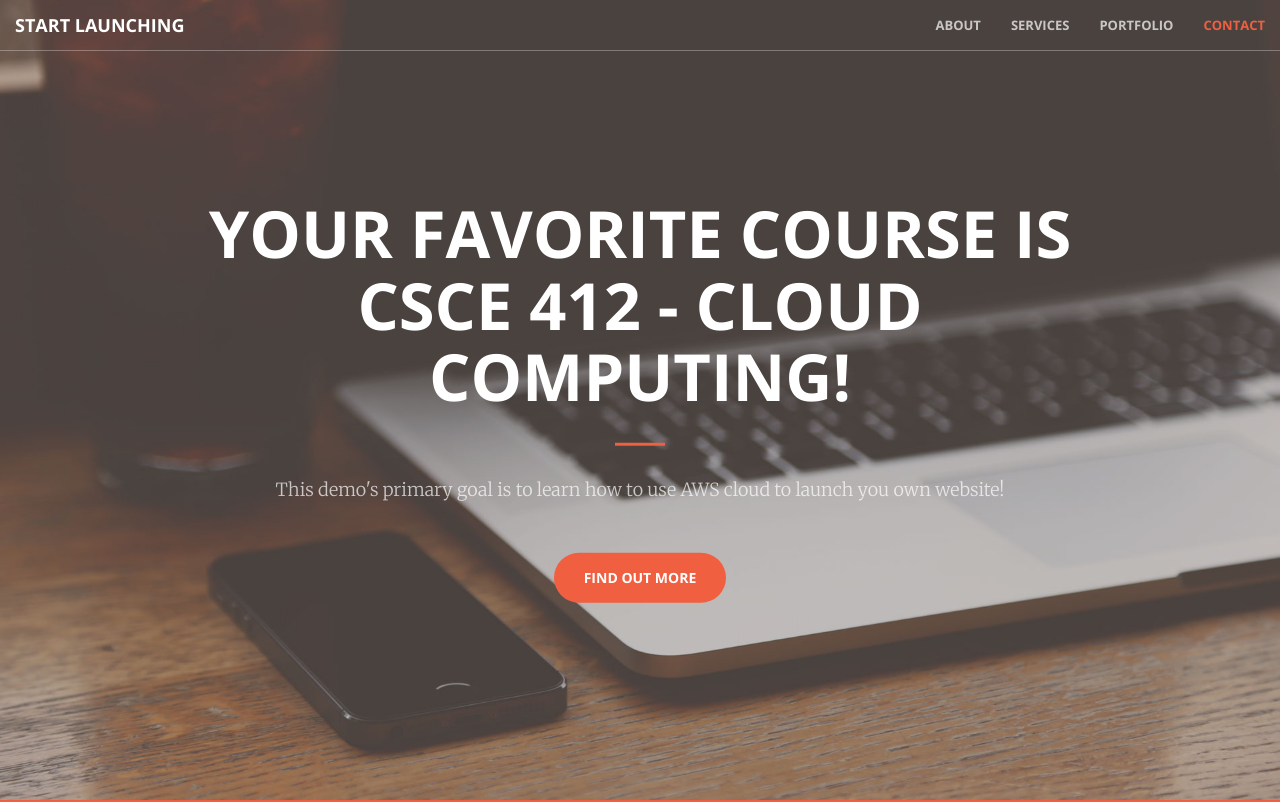
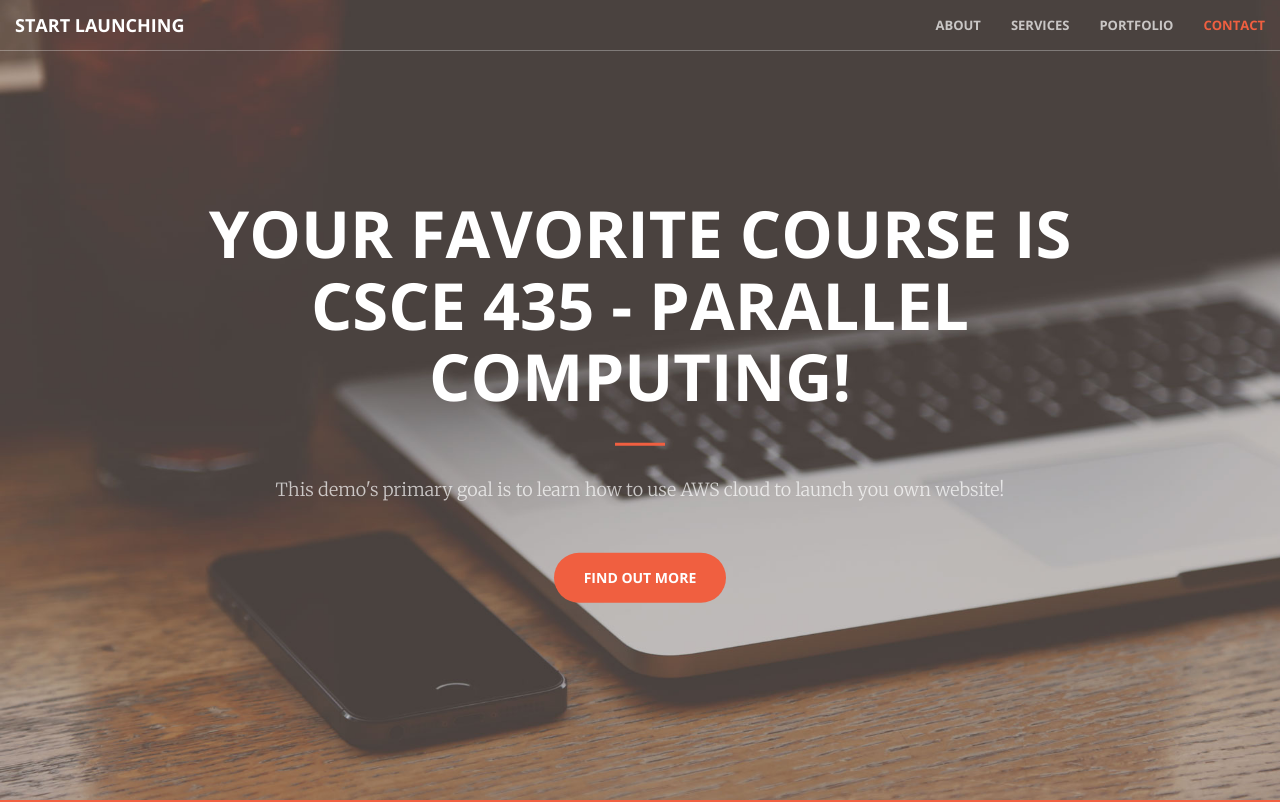
Before and after one commit to brendanny/csce412-project5, a plain HTML site: page index.html in a window 1280 px wide. Shown: the top 802 px of the page. Drawn offline with nearby package versions, Linux system fonts and the light colour scheme.

Commit message:
update my favorite class

```diff
--- a/index.html
+++ b/index.html
@@ -79,7 +79,7 @@
     <header>
         <div class="header-content">
             <div class="header-content-inner">
-                <h1>Your Favorite Course is CSCE 412 - Cloud Computing!</h1>
+                <h1>Your Favorite Course is CSCE 435 - Parallel Computing!</h1>
                 <hr>
                 <p>This demo's primary goal is to learn how to use AWS cloud to launch you own website!</p>
                 <a href="#about" class="btn btn-primary btn-xl page-scroll">Find Out More</a>
```
